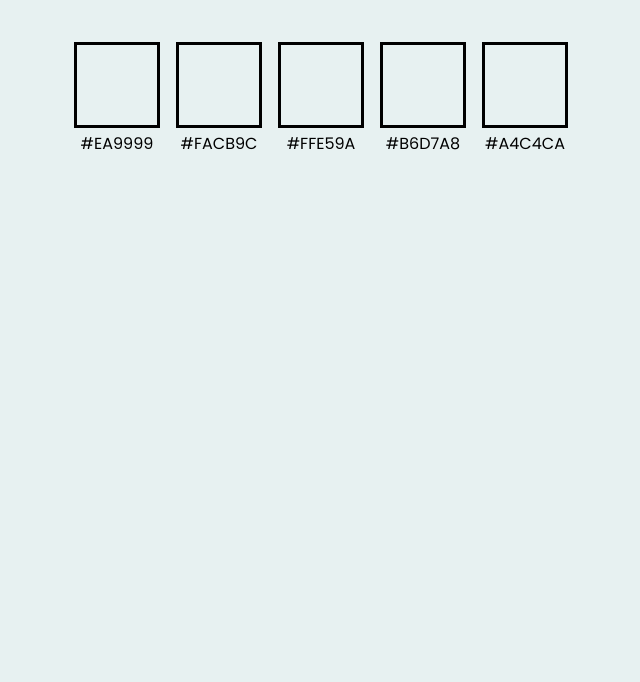
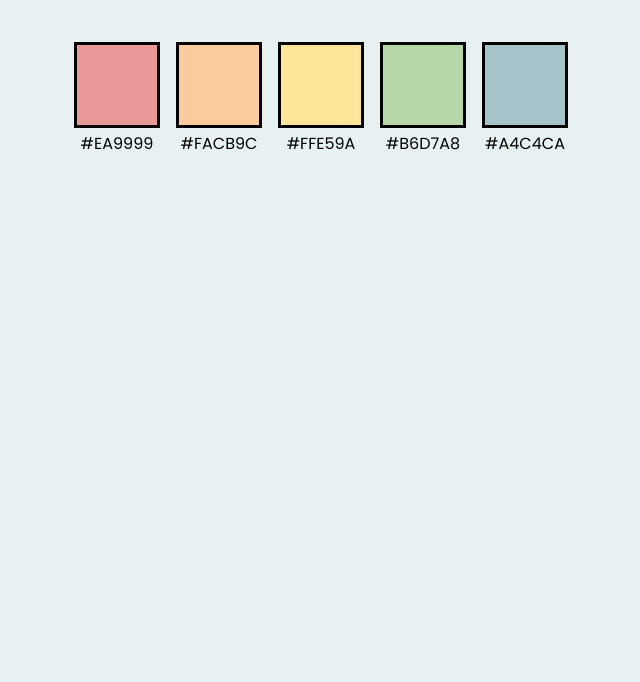
Before and after one commit to AlexandreBottet/coloRandom, a plain HTML site: page index.html in a window 1280 px wide. Shown: the part 118-800 px from the top of the page, without its empty margins (319-959 px from the left). Drawn offline with Linux system fonts and the light colour scheme.

Commit message:
fix: Delete class for each item, adding for each square and implement styles

```diff
--- a/index.html
+++ b/index.html
@@ -13,24 +13,24 @@
     <main>
         <h1>COLORANDOM</h1>
         <div class="color-palette">
-            <div class="color-item red">
-                <div class="color-item__square"></div>
+            <div class="color-item">
+                <div class="color-item__square first-color"></div>
                 <span class="color-item__name">#EA9999</span>
             </div>
-            <div class="color-item orange">
-                <div class="color-item__square"></div>
+            <div class="color-item">
+                <div class="color-item__square second-color"></div>
                 <span class="color-item__name">#FACB9C</span>
             </div>
-            <div class="color-item yellow">
-                <div class="color-item__square"></div>
+            <div class="color-item">
+                <div class="color-item__square third-color"></div>
                 <span class="color-item__name">#FFE59A</span>
             </div>
-            <div class="color-item green">
-                <div class="color-item__square"></div>
+            <div class="color-item">
+                <div class="color-item__square fourth-color"></div>
                 <span class="color-item__name">#B6D7A8</span>
             </div>
-            <div class="color-item blue">
-                <div class="color-item__square"></div>
+            <div class="color-item">
+                <div class="color-item__square fifth-color"></div>
                 <span class="color-item__name">#A4C4CA</span>
             </div>
         </div>
--- a/styles/styles.css
+++ b/styles/styles.css
@@ -46,3 +46,23 @@ h1 {
     height: 80px;
     border: 3px solid;
 }
+
+.first-color {
+    background-color: #EA9999;
+}
+
+.second-color {
+    background-color: #FACB9C;
+}
+
+.third-color {
+    background-color: #FFE59A;
+}
+
+.fourth-color {
+    background-color: #B6D7A8;
+}
+
+.fifth-color {
+    background-color: #A4C4CA;
+}
```
